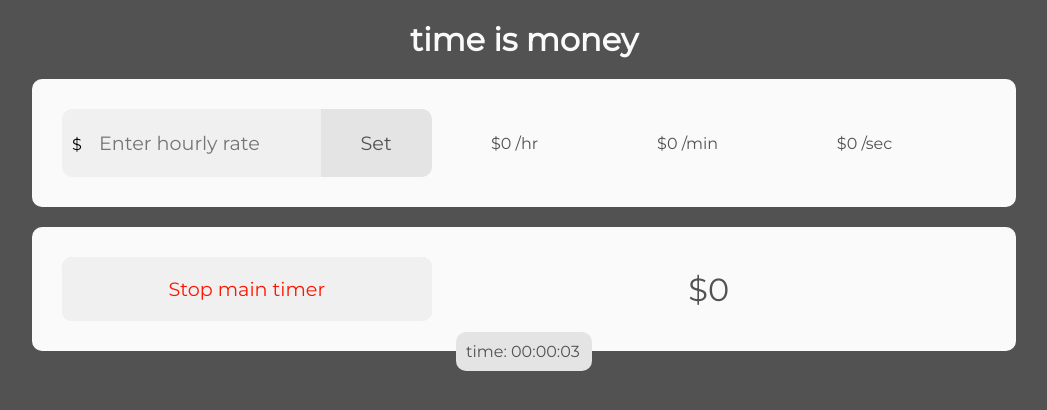
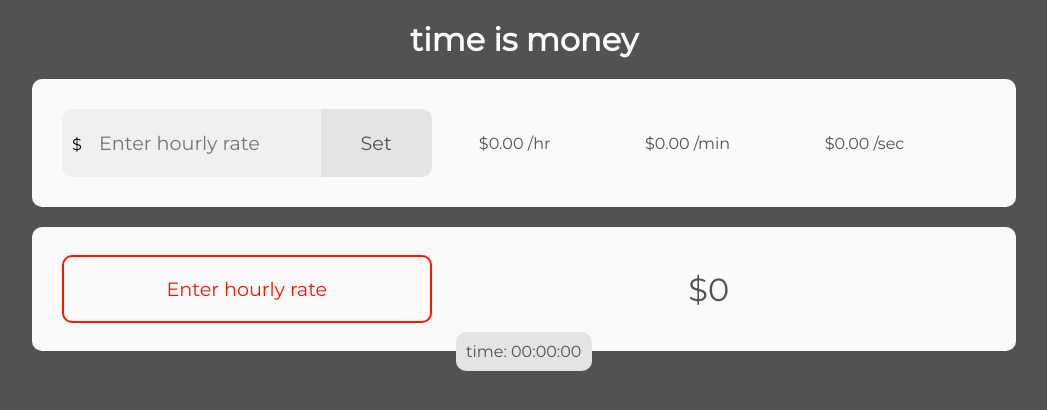
Before and after one commit to caseyharvey/time-is-money, a React (Create React App) app: page / in a window 1280 px wide. Both pictures are taken after a click on the button "Start main timer". Shown: the top 410 px of the page, without its empty margins (116-1163 px from the left). Built offline with nearby package versions, Linux system fonts and the light colour scheme.

Commit message:
Deconstruct props in helper functions. Refactor code and improve naming. Reset timer on rate update

```diff
--- a/src/actions/index.js
+++ b/src/actions/index.js
@@ -6,6 +6,12 @@ export const setRate = rate => {
       minute: rate / 60,
       second: rate / 3600
     }
+  };
+};
+
+export const rateHasBeenSet = () => {
+  return {
+    type: 'RATE_HAS_BEEN_SET'
   };
 };
 
--- a/src/components/App.css
+++ b/src/components/App.css
@@ -26,12 +26,15 @@ body {
   display: -webkit-box;
   display: -ms-flexbox;
   display: flex;
+  margin: 0 auto;
   min-height: 96vh;
-  margin: 0 auto;
   min-width: 320px;
   overflow: hidden;
   max-width: 1024px;
   border-radius: 10px;
+  -webkit-box-align: center;
+      -ms-flex-align: center;
+          align-items: center;
   -webkit-box-orient: vertical;
   -webkit-box-direction: normal;
       -ms-flex-direction: column;
@@ -63,6 +66,7 @@ body {
   display: -ms-flexbox;
   display: flex;
   padding: 15px;
+  max-width: 565px;
   border-radius: 10px;
   -webkit-box-align: center;
       -ms-flex-align: center;
@@ -81,7 +85,6 @@ body {
   display: -webkit-box;
   display: -ms-flexbox;
   display: flex;
-  max-width: 425px;
   position: relative;
 }
 
@@ -181,11 +184,13 @@ body {
 }
 
 .mainMoneyTimerContainer {
+  width: 100%;
+  color: #525252;
   display: -webkit-box;
   display: -ms-flexbox;
   display: flex;
   padding: 15px;
-  color: #525252;
+  max-width: 565px;
   margin-top: 20px;
   position: relative;
   -webkit-box-align: center;
@@ -203,7 +208,6 @@ body {
 
 .mainMoneyTimerContainer .stopStartContainer {
   width: 100%;
-  max-width: 425px;
   position: relative;
 }
 
@@ -226,6 +230,17 @@ body {
   color: #ff1400;
   position: absolute;
   background-color: #f0f0f0;
+}
+
+.mainMoneyTimerContainer .stopStartContainer .enterHourlyRateWarning {
+  top: -2px;
+  left: 0;
+  color: #ff1400;
+  position: absolute;
+  -webkit-box-sizing: border-box;
+          box-sizing: border-box;
+  background-color: #fafafa;
+  border: 2px solid #ff1400;
 }
 
 .mainMoneyTimerContainer .timerDisplay {
@@ -290,13 +305,14 @@ body {
   }
 }
 
-@media (min-width: 800px) {
+@media (min-width: 900px) {
   .inputAndStatsContainer,
   .mainMoneyTimerContainer {
     -webkit-box-orient: horizontal;
     -webkit-box-direction: normal;
         -ms-flex-direction: row;
             flex-direction: row;
+    max-width: 100%;
     padding: 30px;
   }
   .inputAndStatsContainer .valueBreakdown,
--- a/src/components/App.scss
+++ b/src/components/App.scss
@@ -30,12 +30,13 @@ body {
 .container {
   padding: 20px;
   display: flex;
+  margin: 0 auto;
   min-height: 96vh;
-  margin: 0 auto;
   min-width: 320px;
   overflow: hidden;
   max-width: 1024px;
   border-radius: 10px;
+  align-items: center;
   flex-direction: column;
   box-sizing: border-box;
 
@@ -61,6 +62,7 @@ body {
   width: 100%;
   display: flex;
   padding: 15px;
+  max-width: 565px;
   border-radius: 10px;
   align-items: center;
   flex-direction: column;
@@ -70,7 +72,7 @@ body {
   form {
     width: 100%;
     display: flex;
-    max-width: 425px;
+    // max-width: 425px;
     position: relative;
 
     .mainTimerWarning {
@@ -164,9 +166,11 @@ body {
 }
 
 .mainMoneyTimerContainer {
+  width: 100%;
+  color: $dark;
   display: flex;
   padding: 15px;
-  color: $dark;
+  max-width: 565px;
   margin-top: 20px;
   position: relative;
   align-items: center;
@@ -177,7 +181,7 @@ body {
 
   .stopStartContainer {
     width: 100%;
-    max-width: 425px;
+    // max-width: 425px;
     position: relative;
 
     button {
@@ -199,6 +203,16 @@ body {
       color: $warning;
       position: absolute;
       background-color: $lightGrey;
+    }
+
+    .enterHourlyRateWarning {
+      top: -2px;
+      left: 0;
+      color: $warning;
+      position: absolute;
+      box-sizing: border-box;
+      background-color: $light;
+      border: 2px solid $warning;
     }
   }
 
@@ -270,10 +284,11 @@ body {
     }
   }
 }
-@media (min-width: 800px) {
+@media (min-width: 900px) {
   .inputAndStatsContainer,
   .mainMoneyTimerContainer {
     flex-direction: row;
+    max-width: 100%;
     padding: 30px;
 
     .valueBreakdown,
--- a/src/components/HourlyRateInput.js
+++ b/src/components/HourlyRateInput.js
@@ -1,6 +1,11 @@
 import React from 'react';
 import { connect } from 'react-redux';
-import { setRate, setStopTimerWarning } from '../actions';
+import {
+  setRate,
+  rateHasBeenSet,
+  setStopTimerWarning,
+  resetMainTimer
+} from '../actions';
 import { Field, reduxForm, reset } from 'redux-form';
 
 class HourlyRateInput extends React.Component {
@@ -28,24 +33,38 @@ class HourlyRateInput extends React.Component {
   };
 
   onSubmit = InputValue => {
-    if (this.props.mainTimer.timerRunning) {
-      console.log('fired in on submit');
-      this.props.setStopTimerWarning();
-    } else if (this.props.valid) {
-      this.props.setRate(parseInt(InputValue.ratePerHour));
+    const {
+      mainTimer: { timerRunning, timerValue },
+      setStopTimerWarning,
+      resetMainTimer,
+      rateHasBeenSet,
+      setRate,
+      valid
+    } = this.props;
+
+    if (timerRunning) {
+      setStopTimerWarning();
+    } else if (timerValue && valid) {
+      alert('this will reset timer');
+      resetMainTimer();
+      rateHasBeenSet();
+      setRate(parseInt(InputValue.ratePerHour));
+    } else if (valid) {
+      rateHasBeenSet();
+      setRate(parseInt(InputValue.ratePerHour));
     }
   };
 
-  //   timerIsRunningWarning = () => {
-  //
-  //   };
-  // <div className={this.timerRunningWarning}>Stop main timer first</div>
-
   render() {
-    const warning = this.props.mainTimer.stopTimerWarning;
     return (
       <form onSubmit={this.props.handleSubmit(this.onSubmit)}>
-        <div className={warning ? 'mainTimerWarning' : 'hide mainTimerWarning'}>
+        <div
+          className={
+            this.props.mainTimer.stopTimerWarning
+              ? 'mainTimerWarning'
+              : 'hide mainTimerWarning'
+          }
+        >
           Stop main timer first
         </div>
         <Field name='ratePerHour' component={this.renderInput} />
@@ -82,6 +101,8 @@ const mapStateToProps = state => {
 
 const connectedHourlyInput = connect(mapStateToProps, {
   setRate,
+  resetMainTimer,
+  rateHasBeenSet,
   setStopTimerWarning
 })(HourlyRateInput);
 
--- a/src/components/MainMoneyTimer.js
+++ b/src/components/MainMoneyTimer.js
@@ -2,6 +2,8 @@ import React from 'react';
 import { connect } from 'react-redux';
 import TimerDisplay from './TimerDisplay';
 import {
+  setRate,
+  rateHasBeenSet,
   incrementMainTimer,
   setMainTimerRunning,
   setStopTimerWarning
@@ -9,19 +11,36 @@ import {
 
 class MainMoneyTimer extends React.Component {
   startTimer = () => {
-    this.props.incrementMainTimer();
-    this.props.setMainTimerRunning();
-    this.interval = setInterval(() => {
-      this.props.incrementMainTimer();
-    }, 1000);
+    const {
+      rateHasBeenSet,
+      incrementMainTimer,
+      setMainTimerRunning,
+      rate: { perHour }
+    } = this.props;
+
+    if (!perHour) {
+      rateHasBeenSet();
+    } else {
+      setMainTimerRunning();
+      incrementMainTimer();
+      this.interval = setInterval(() => {
+        incrementMainTimer();
+      }, 1000);
+    }
   };
 
   stopTimer = () => {
-    if (this.props.mainTimer.stopTimerWarning) {
-      this.props.setStopTimerWarning();
+    const {
+      setStopTimerWarning,
+      setMainTimerRunning,
+      mainTimer: { stopTimerWarning }
+    } = this.props;
+
+    if (stopTimerWarning) {
+      setStopTimerWarning();
     }
     clearInterval(this.interval);
-    this.props.setMainTimerRunning();
+    setMainTimerRunning();
   };
 
   render() {
@@ -42,6 +61,15 @@ class MainMoneyTimer extends React.Component {
           >
             Stop main timer
           </button>
+          <button
+            className={
+              !this.props.rate.rateHasBeenSet
+                ? 'hide enterHourlyRateWarning'
+                : 'enterHourlyRateWarning'
+            }
+          >
+            Enter hourly rate
+          </button>
         </div>
         <TimerDisplay />
         <div className='mainMoneyTimerDisplay'>
@@ -60,6 +88,8 @@ const mapStateToProps = state => {
 };
 
 export default connect(mapStateToProps, {
+  setRate,
+  rateHasBeenSet,
   incrementMainTimer,
   setMainTimerRunning,
   setStopTimerWarning
--- a/src/components/ValueBreakdown.js
+++ b/src/components/ValueBreakdown.js
@@ -5,17 +5,14 @@ class ValueBreakdown extends React.Component {
   render() {
     return (
       <div className='valueBreakdown'>
-        <div className='valueItem'>${this.props.rate.perHour * 1} /hr</div>
         <div className='valueItem'>
-          $
-          {Math.round((this.props.rate.perMinute / 60 + Number.EPSILON) * 100) /
-            100}{' '}
-          /min
+          ${this.props.rate.perHour.toFixed(2)} /hr
         </div>
         <div className='valueItem'>
-          $
-          {Math.round((this.props.rate.perSecond + Number.EPSILON) * 100) / 100}{' '}
-          /sec
+          ${this.props.rate.perMinute.toFixed(2)} /min
+        </div>
+        <div className='valueItem'>
+          ${this.props.rate.perSecond.toFixed(2)} /sec
         </div>
       </div>
     );
--- a/src/reducers/rateReducer.js
+++ b/src/reducers/rateReducer.js
@@ -1,4 +1,9 @@
-const initialState = { perHour: 0, perMinute: 0, perSecond: 0 };
+const initialState = {
+  perHour: 0,
+  perMinute: 0,
+  perSecond: 0,
+  rateHasBeenSet: false
+};
 
 export default (state = initialState, action) => {
   switch (action.type) {
@@ -8,6 +13,8 @@ export default (state = initialState, action) => {
         perMinute: action.payload.minute,
         perSecond: action.payload.second
       };
+    case 'RATE_HAS_BEEN_SET':
+      return { ...state, rateHasBeenSet: state.rateHasBeenSet ? false : true };
     default:
       return state;
   }
```
Also changed, not shown: 1 other file (tests, documents, lock files or other folders).
